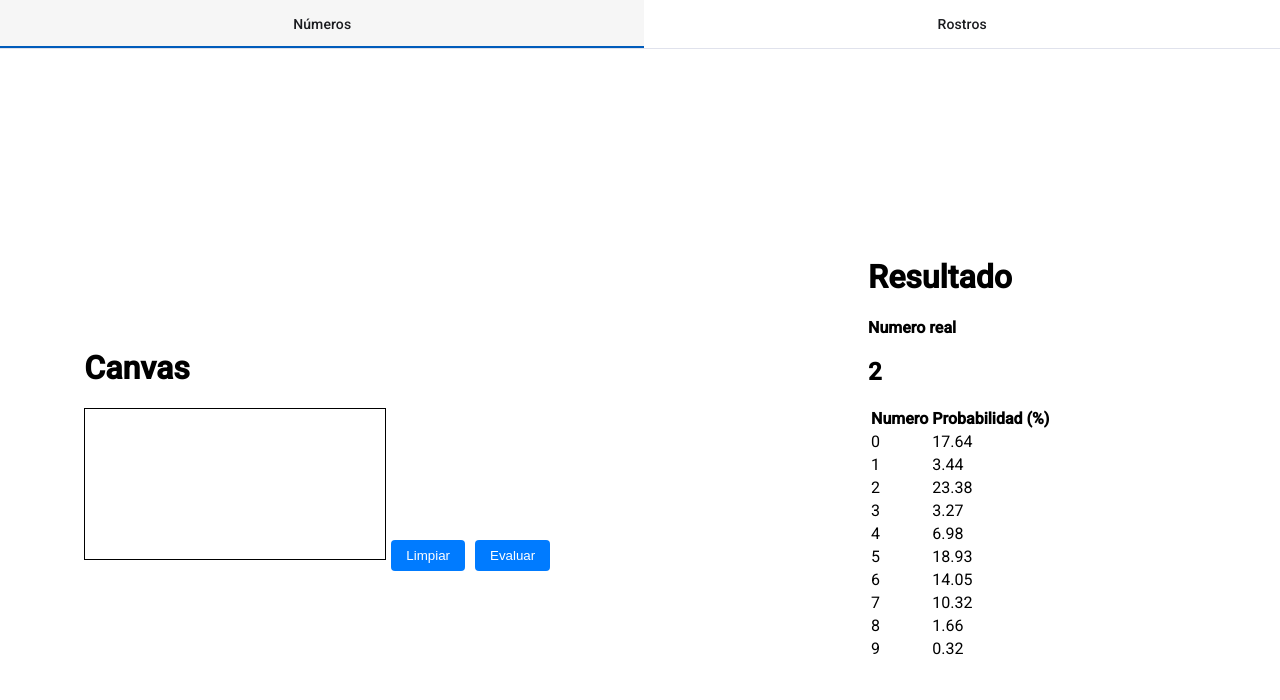
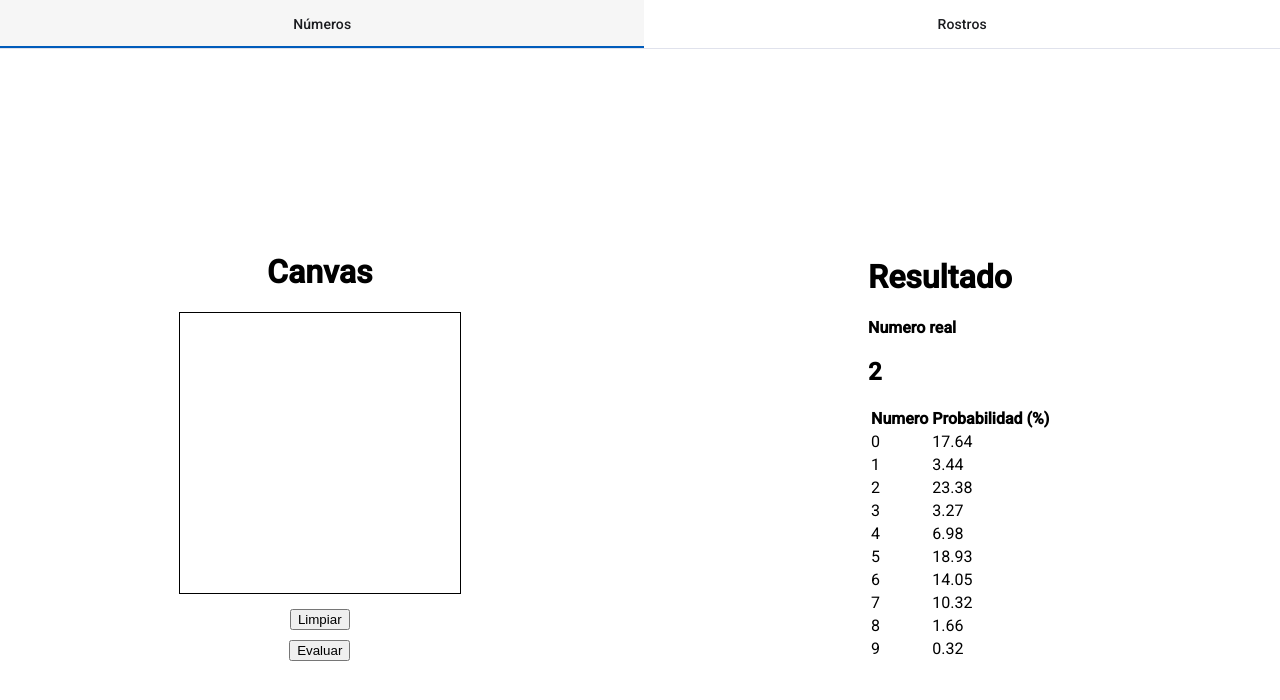
Before and after one commit to cahernao/-G2-Proyecto1_201611269, an Angular app in the folder frontend/: page / in a window 1280 px wide. Shown: the top 700 px of the page. Built offline with nearby package versions, Linux system fonts and the light colour scheme.

Commit message:
feat: puede dibujar

```diff
--- a/frontend/src/app/app.component.css
+++ b/frontend/src/app/app.component.css
@@ -1,27 +1,15 @@
-.drawing-container {
-    text-align: center;
-    margin: 20px;
-  }
+canvas {
+  cursor: crosshair;
+  margin-bottom: 10px;
+}
 
-  canvas {
-    border: 1px solid #000;
-    background-color: white;
-  }
+.col {
+  display: flex;
+  flex-direction: column;
+  align-items: center;
+  width: 100%;
+}
 
-  .buttons {
-    margin-top: 10px;
-  }
-
-  button {
-    padding: 8px 15px;
-    margin: 0 5px;
-    background-color: #007bff;
-    color: white;
-    border: none;
-    border-radius: 4px;
-
-  }
-
-  button:hover {
-    background-color: #0056b3;
-  }
+button {
+  margin: 5px;
+}
--- a/frontend/src/app/app.component.html
+++ b/frontend/src/app/app.component.html
@@ -6,9 +6,15 @@
       <mat-grid-tile>
         <div class="col">
           <h1>Canvas</h1>
-          <canvas></canvas>
-          <button>Limpiar</button>
-          <button>Evaluar</button>
+          <!-- En la sección del canvas -->
+<canvas #canvas
+(mousedown)="startDrawing($event)"
+(mousemove)="draw($event)"
+(mouseup)="stopDrawing()"
+(mouseleave)="stopDrawing()"
+style="border: 1px solid #000; background-color: white;"></canvas>
+<button mat-raised-button color="warn" (click)="clearCanvas()">Limpiar</button>
+<button mat-raised-button color="primary" (click)="evaluarNumero()">Evaluar</button>
         </div>
       </mat-grid-tile>
       <mat-grid-tile>
--- a/frontend/src/app/app.component.ts
+++ b/frontend/src/app/app.component.ts
@@ -9,9 +9,73 @@ import { MatTableModule } from '@angular/material/table';
   templateUrl: './app.component.html',
   styleUrl: './app.component.css'
 })
-export class AppComponent {
+export class AppComponent implements AfterViewInit {
   title = 'frontend';
   imagenSeleccionada: string | ArrayBuffer | null = null;
+
+
+  //// CANVAS
+
+  @ViewChild('canvas') canvasRef!: ElementRef<HTMLCanvasElement>;
+  private ctx!: CanvasRenderingContext2D;
+  private isDrawing = false;
+
+  ngAfterViewInit() {
+    this.setupCanvas();
+  }
+
+  setupCanvas() {
+    const canvas = this.canvasRef.nativeElement;
+    canvas.width = 280;
+    canvas.height = 280;
+
+    this.ctx = canvas.getContext('2d')!;
+    this.ctx.lineWidth = 15;
+    this.ctx.lineCap = 'round';
+    this.ctx.strokeStyle = 'black';
+    this.ctx.fillStyle = 'white';
+    this.ctx.fillRect(0, 0, canvas.width, canvas.height);
+  }
+
+  startDrawing(event: MouseEvent) {
+    this.isDrawing = true;
+    this.draw(event);
+  }
+
+  draw(event: MouseEvent) {
+    if (!this.isDrawing) return;
+
+    const canvas = this.canvasRef.nativeElement;
+    const rect = canvas.getBoundingClientRect();
+    const x = event.clientX - rect.left;
+    const y = event.clientY - rect.top;
+
+    this.ctx.lineTo(x, y);
+    this.ctx.stroke();
+    this.ctx.beginPath();
+    this.ctx.moveTo(x, y);
+  }
+
+  stopDrawing() {
+    this.isDrawing = false;
+    this.ctx.beginPath();
+  }
+
+  clearCanvas() {
+    const canvas = this.canvasRef.nativeElement;
+    this.ctx.fillStyle = 'white';
+    this.ctx.fillRect(0, 0, canvas.width, canvas.height);
+    this.ctx.beginPath();
+  }
+
+  evaluarNumero() {
+    // Aquí irá la lógica para evaluar el número dibujado
+    console.log('Evaluando número...');
+    // Por ahora solo simulamos una evaluación
+    // Esta función se conectaría a tu backend para el análisis real
+  }
+
+  ////// FIN CANVAS
 
   onImageSelected(event: any): void {
     const file = event.target.files[0];
```
